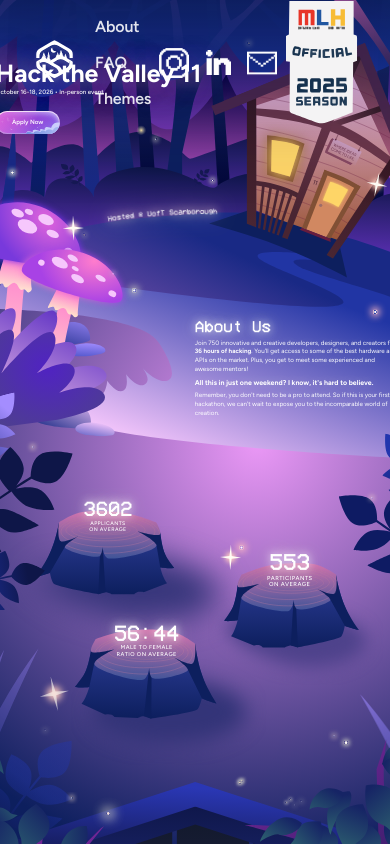
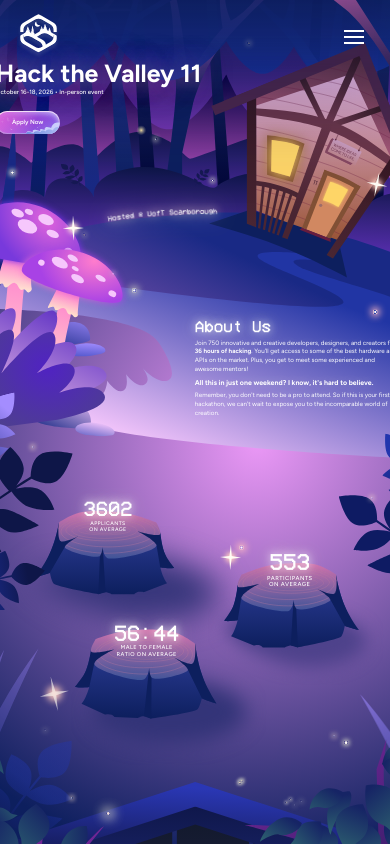
Before and after one commit to hackthevalley/hack-the-front-2026, a Next.js app: page / in a window 390 px wide. Shown: the top 844 px of the page. Built offline with nearby package versions, Linux system fonts and the light colour scheme.

Commit message:
refined new nav bar with mobile view

```diff
--- a/components/layout/NewHomeNavBar.tsx
+++ b/components/layout/NewHomeNavBar.tsx
@@ -1,7 +1,7 @@
 "use client";
 
+import type { ReactNode } from "react";
 import { useEffect, useRef, useState } from "react";
-import Link from "next/link";
 import IconLink from "@/components/ui/IconLink";
 import MaskIcon from "@/components/ui/MaskIcon";
 
@@ -18,16 +18,20 @@
   { key: "themes", label: "Themes", targetId: "themes", offsetRatio: 0.16 },
 ];
 
-const NAVBAR_HEIGHT = 123.2548828125;
+const DESKTOP_NAVBAR_HEIGHT = 123.2548828125;
+const MOBILE_NAVBAR_HEIGHT = 72;
 const REVEAL_SCROLL_DELTA = 28;
 const HIDE_SCROLL_DELTA = 20;
 const SCROLL_EPSILON = 2;
-const SHELL_BLEND_DISTANCE = 180;
+const SHELL_BLEND_DISTANCE = 280;
 const MAX_SHELL_INSET = 16;
 const MAX_SHELL_RADIUS = 28;
 const MAX_SHELL_ALPHA = 0.72;
 const MAX_SHELL_BLUR = 10;
 const MAX_SHADOW_ALPHA = 0.22;
+const MOBILE_SHELL_RADIUS = 14;
+const MOBILE_SHELL_SIDE_PADDING = 4;
+const MOBILE_SHELL_TOP_PADDING = 6;
 
 const SOCIAL_LINKS = [
   {
@@ -72,44 +76,15 @@
 const clamp = (value: number, min: number, max: number) =>
   Math.min(max, Math.max(min, value));
 
-function NavContents({
-  items,
-  onSectionClick,
+function SocialLinks({
+  className = "",
+  onLinkClick,
 }: {
-  items: readonly NewHomeNavItem[];
-  onSectionClick: (item: NewHomeNavItem) => void;
+  className?: string;
+  onLinkClick?: () => void;
 }) {
   return (
-    <nav className="mx-auto flex h-[123.2548828125px] w-full max-w-[1512px] items-center justify-between gap-6 px-[clamp(24px,7.9365vw,120px)] text-white">
-      <div className="flex min-w-0 items-center gap-[clamp(18px,2.8vw,44px)]">
-        <Link
-          href="/"
-          aria-label="Hack the Valley home"
-          className="inline-flex shrink-0 sparkle-icon"
-        >
-          <MaskIcon
-            src="/icons/htv-logo.svg"
-            width={45}
-            height={45}
-            className="text-white transition-colors duration-150 hover:text-zinc-200 focus-visible:outline-2 focus-visible:outline-offset-2 focus-visible:outline-current"
-          />
-        </Link>
-
-        <div className="flex flex-wrap items-center gap-x-[clamp(14px,2.2vw,38px)] gap-y-3">
-          {items.map((item) => (
-            <button
-              key={item.key}
-              type="button"
-              onClick={() => onSectionClick(item)}
-              className="home-nav-section-link cursor-pointer border-0 bg-transparent p-0 font-figtree text-[clamp(1rem,1.25vw,1.25rem)] font-semibold tracking-[-0.01em] text-white/88"
-            >
-              {item.label}
-            </button>
-          ))}
-        </div>
-      </div>
-
-      <div className="flex shrink-0 items-center gap-1 text-zinc-500 dark:text-zinc-400 sm:gap-5">
+    <div className={className}>
       {SOCIAL_LINKS.map((link) => {
         const icon =
           "preserveOriginal" in link && link.preserveOriginal ? (
@@ -131,16 +106,269 @@
           );
 
         return (
-            <IconLink
-              key={link.key}
-              href={link.href}
-              label={link.label}
-              icon={icon}
-            />
+          <span key={link.key} onClick={onLinkClick}>
+            <IconLink href={link.href} label={link.label} icon={icon} />
+          </span>
         );
       })}
     </div>
+  );
+}
+
+function SectionLinks({
+  items,
+  onSectionClick,
+  className = "",
+  itemClassName = "",
+}: {
+  items: readonly NewHomeNavItem[];
+  onSectionClick: (item: NewHomeNavItem) => void;
+  className?: string;
+  itemClassName?: string;
+}) {
+  return (
+    <div className={className}>
+      {items.map((item) => (
+        <button
+          key={item.key}
+          type="button"
+          onClick={() => onSectionClick(item)}
+          className={[
+            "home-nav-section-link cursor-pointer border-0 bg-transparent p-0",
+            itemClassName,
+          ].join(" ")}
+        >
+          {item.label}
+        </button>
+      ))}
+    </div>
+  );
+}
+
+function MenuButton({
+  isOpen,
+  onClick,
+}: {
+  isOpen: boolean;
+  onClick: () => void;
+}) {
+  return (
+    <button
+      type="button"
+      onClick={onClick}
+      aria-label={isOpen ? "Close navigation menu" : "Open navigation menu"}
+      aria-expanded={isOpen}
+      aria-controls="mobile-nav-overlay"
+      className="group inline-flex h-10 w-10 items-center justify-center text-white transition-opacity duration-200 hover:opacity-80 focus-visible:outline-2 focus-visible:outline-offset-2 focus-visible:outline-white md:hidden"
+    >
+      <span className="relative block h-4 w-5">
+        <span
+          className={[
+            "absolute left-1/2 top-1/2 h-0.5 w-5 -translate-x-1/2 bg-current transition-transform duration-200",
+            isOpen ? "translate-y-0 rotate-45" : "-translate-y-[6px]",
+          ].join(" ")}
+        />
+        <span
+          className={[
+            "absolute left-1/2 top-1/2 h-0.5 w-5 -translate-x-1/2 bg-current transition-opacity duration-200",
+            isOpen ? "opacity-0" : "opacity-100",
+          ].join(" ")}
+        />
+        <span
+          className={[
+            "absolute left-1/2 top-1/2 h-0.5 w-5 -translate-x-1/2 bg-current transition-transform duration-200",
+            isOpen ? "translate-y-0 -rotate-45" : "translate-y-[6px]",
+          ].join(" ")}
+        />
+      </span>
+    </button>
+  );
+}
+
+function LogoButton({
+  onClick,
+}: {
+  onClick: () => void;
+}) {
+  return (
+    <button
+      type="button"
+      onClick={onClick}
+      aria-label="Hack the Valley home"
+      className="inline-flex shrink-0 sparkle-icon"
+    >
+      <MaskIcon
+        src="/icons/htv-logo.svg"
+        width={45}
+        height={45}
+        className="h-8 w-8 text-white transition-colors duration-150 hover:text-zinc-200 focus-visible:outline-2 focus-visible:outline-offset-2 focus-visible:outline-current md:h-[45px] md:w-[45px]"
+      />
+    </button>
+  );
+}
+
+function NavBarFrame({
+  items,
+  isMenuOpen,
+  onMenuToggle,
+  onSectionClick,
+  onLogoClick,
+}: {
+  items: readonly NewHomeNavItem[];
+  isMenuOpen: boolean;
+  onMenuToggle: () => void;
+  onSectionClick: (item: NewHomeNavItem) => void;
+  onLogoClick: () => void;
+}) {
+  return (
+    <nav className="mx-auto flex h-[72px] w-full max-w-[1512px] items-center justify-between gap-4 px-4 text-white md:h-[123.2548828125px] md:gap-6 md:px-[clamp(24px,7.9365vw,120px)]">
+      <div className="flex min-w-0 items-center gap-4 md:gap-[clamp(18px,2.8vw,44px)]">
+        <LogoButton onClick={onLogoClick} />
+
+        <SectionLinks
+          items={items}
+          onSectionClick={onSectionClick}
+          className="hidden flex-wrap items-center gap-x-[clamp(14px,2.2vw,38px)] gap-y-3 md:flex"
+          itemClassName="font-figtree text-[clamp(1rem,1.25vw,1.25rem)] font-semibold tracking-[-0.01em] text-white/88"
+        />
+      </div>
+
+      <SocialLinks className="hidden shrink-0 items-center gap-1 text-zinc-500 dark:text-zinc-400 sm:gap-5 md:flex" />
+
+      <MenuButton isOpen={isMenuOpen} onClick={onMenuToggle} />
     </nav>
+  );
+}
+
+function MobileMenuOverlay({
+  isOpen,
+  items,
+  onClose,
+  onSectionClick,
+}: {
+  isOpen: boolean;
+  items: readonly NewHomeNavItem[];
+  onClose: () => void;
+  onSectionClick: (item: NewHomeNavItem) => void;
+}) {
+  return (
+    <div
+      id="mobile-nav-overlay"
+      aria-hidden={!isOpen}
+      className={[
+        "fixed inset-0 z-40 md:hidden",
+        "transition-[opacity,visibility] duration-300 ease-out",
+        isOpen ? "visible opacity-100" : "invisible opacity-0",
+      ].join(" ")}
+    >
+      <div className="absolute inset-0 bg-[radial-gradient(circle_at_top,_rgba(223,99,220,0.18),_transparent_32%),linear-gradient(180deg,rgba(4,7,30,0.985),rgba(15,27,96,0.965))]" />
+
+      <div className="absolute inset-0 overflow-y-auto px-8 pb-10 pt-32">
+        <div className="flex min-h-full flex-col items-center">
+          <SectionLinks
+            items={items}
+            onSectionClick={onSectionClick}
+            className="flex flex-1 flex-col items-center justify-center gap-8 text-center"
+            itemClassName="font-figtree text-[clamp(2rem,8vw,3.25rem)] font-semibold leading-none tracking-[-0.03em] text-white"
+          />
+
+          <div className="mb-4 mt-12 h-px w-24 bg-white/12" />
+
+          <SocialLinks
+            className="flex items-center justify-center gap-5 text-zinc-500"
+            onLinkClick={onClose}
+          />
+        </div>
+      </div>
+    </div>
+  );
+}
+
+function NavContents({
+  items,
+  isMenuOpen,
+  onMenuToggle,
+  onSectionClick,
+  onLogoClick,
+}: {
+  items: readonly NewHomeNavItem[];
+  isMenuOpen: boolean;
+  onMenuToggle: () => void;
+  onSectionClick: (item: NewHomeNavItem) => void;
+  onLogoClick: () => void;
+}) {
+  return (
+    <NavBarFrame
+      items={items}
+      isMenuOpen={isMenuOpen}
+      onMenuToggle={onMenuToggle}
+      onSectionClick={onSectionClick}
+      onLogoClick={onLogoClick}
+    />
+  );
+}
+
+function Shell({
+  children,
+  shellProgress,
+}: {
+  children: ReactNode;
+  shellProgress: number;
+}) {
+  const shellInset = MAX_SHELL_INSET * shellProgress;
+  const shellRadius = MAX_SHELL_RADIUS * shellProgress;
+  const shellAlpha = MAX_SHELL_ALPHA * shellProgress;
+  const shellBlur = MAX_SHELL_BLUR * shellProgress;
+  const shellShadowAlpha = MAX_SHADOW_ALPHA * shellProgress;
+  const shellTopPadding = MOBILE_SHELL_TOP_PADDING * shellProgress;
+  const shellSidePadding = MOBILE_SHELL_SIDE_PADDING * shellProgress;
+  const shellBorderAlpha = 0.12 * shellProgress;
+  const shellOutsetX = shellSidePadding + shellInset;
+  const shellOutsetY = shellTopPadding + shellInset;
+  const shellBottomOutset = shellOutsetY * 0.16;
+  const shellRadiusValue = MOBILE_SHELL_RADIUS * shellProgress + shellRadius;
+
+  return (
+    <div className="relative mx-auto max-w-[1512px]">
+      <div
+        aria-hidden="true"
+        className="pointer-events-none absolute overflow-hidden transition-[inset,border-radius,box-shadow,backdrop-filter,background] duration-300 ease-out"
+        style={{
+          left: `${-shellOutsetX}px`,
+          right: `${-shellOutsetX}px`,
+          top: `${-shellOutsetY}px`,
+          bottom: `${-shellBottomOutset}px`,
+          borderRadius: `${shellRadiusValue}px`,
+          background: `linear-gradient(180deg, rgba(17, 28, 99, ${shellAlpha}) 0%, rgba(17, 28, 99, ${shellAlpha * 0.98}) 48%, rgba(17, 28, 99, ${shellAlpha * 0.82}) 72%, rgba(17, 28, 99, ${shellAlpha * 0.42}) 90%, rgba(17, 28, 99, 0) 100%)`,
+          boxShadow:
+            shellShadowAlpha > 0
+              ? `0 18px 40px rgba(0, 0, 0, ${shellShadowAlpha})`
+              : "none",
+          backdropFilter: `blur(${shellBlur}px)`,
+          WebkitBackdropFilter: `blur(${shellBlur}px)`,
+          maskImage:
+            "linear-gradient(180deg, rgba(0,0,0,1) 0%, rgba(0,0,0,1) 52%, rgba(0,0,0,.96) 64%, rgba(0,0,0,.88) 74%, rgba(0,0,0,.72) 82%, rgba(0,0,0,.48) 89%, rgba(0,0,0,.22) 95%, transparent 100%)",
+          WebkitMaskImage:
+            "linear-gradient(180deg, rgba(0,0,0,1) 0%, rgba(0,0,0,1) 52%, rgba(0,0,0,.96) 64%, rgba(0,0,0,.88) 74%, rgba(0,0,0,.72) 82%, rgba(0,0,0,.48) 89%, rgba(0,0,0,.22) 95%, transparent 100%)",
+        }}
+      />
+      <div
+        aria-hidden="true"
+        className="pointer-events-none absolute overflow-hidden transition-[inset,border-radius,opacity] duration-300 ease-out"
+        style={{
+          left: `${-shellOutsetX}px`,
+          right: `${-shellOutsetX}px`,
+          top: `${-shellOutsetY}px`,
+          bottom: `${-shellBottomOutset}px`,
+          borderRadius: `${shellRadiusValue}px`,
+          opacity: shellProgress,
+          background: `linear-gradient(180deg, rgba(255, 255, 255, ${shellBorderAlpha}) 0%, rgba(255, 255, 255, ${shellBorderAlpha * 0.4}) 10%, rgba(255, 255, 255, ${shellBorderAlpha * 0.12}) 18%, transparent 28%)`,
+        }}
+      />
+      <div className="relative z-10">
+        {children}
+      </div>
+    </div>
   );
 }
 
@@ -153,6 +381,7 @@
   items = DEFAULT_ITEMS,
 }: NewHomeNavBarProps) {
   const [isVisible, setIsVisible] = useState(true);
+  const [isMenuOpen, setIsMenuOpen] = useState(false);
   const [scrollY, setScrollY] = useState(0);
   const lastScrollYRef = useRef(0);
   const upwardTravelRef = useRef(0);
@@ -167,6 +396,14 @@
       const deltaY = currentScrollY - lastScrollYRef.current;
 
       setScrollY(currentScrollY);
+
+      if (isMenuOpen) {
+        setIsVisible(true);
+        upwardTravelRef.current = 0;
+        downwardTravelRef.current = 0;
+        lastScrollYRef.current = currentScrollY;
+        return;
+      }
 
       if (currentScrollY <= SCROLL_EPSILON) {
         setIsVisible(true);
@@ -205,6 +442,45 @@
 
     window.addEventListener("scroll", handleScroll, { passive: true });
     return () => window.removeEventListener("scroll", handleScroll);
+  }, [isMenuOpen]);
+
+  useEffect(() => {
+    if (!isMenuOpen) {
+      return;
+    }
+
+    const previousOverflow = document.body.style.overflow;
+    const previousTouchAction = document.body.style.touchAction;
+
+    document.body.style.overflow = "hidden";
+    document.body.style.touchAction = "none";
+
+    const handleKeyDown = (event: KeyboardEvent) => {
+      if (event.key === "Escape") {
+        setIsMenuOpen(false);
+      }
+    };
+
+    window.addEventListener("keydown", handleKeyDown);
+
+    return () => {
+      document.body.style.overflow = previousOverflow;
+      document.body.style.touchAction = previousTouchAction;
+      window.removeEventListener("keydown", handleKeyDown);
+    };
+  }, [isMenuOpen]);
+
+  useEffect(() => {
+    const mediaQuery = window.matchMedia("(min-width: 768px)");
+
+    const handleDesktopMatch = (event: MediaQueryListEvent) => {
+      if (event.matches) {
+        setIsMenuOpen(false);
+      }
+    };
+
+    mediaQuery.addEventListener("change", handleDesktopMatch);
+    return () => mediaQuery.removeEventListener("change", handleDesktopMatch);
   }, []);
 
   const handleSectionClick = (item: NewHomeNavItem) => {
@@ -222,44 +498,48 @@
     window.history.replaceState(null, "", `#${item.targetId}`);
   };
 
+  const handleOverlaySectionClick = (item: NewHomeNavItem) => {
+    setIsMenuOpen(false);
+    handleSectionClick(item);
+  };
+
+  const handleLogoClick = () => {
+    setIsMenuOpen(false);
+    window.scrollTo({
+      top: 0,
+      behavior: "smooth",
+    });
+    window.history.replaceState(null, "", window.location.pathname);
+  };
+
   const shellProgress = clamp(scrollY / SHELL_BLEND_DISTANCE, 0, 1);
-  const shellInset = MAX_SHELL_INSET * shellProgress;
-  const shellRadius = MAX_SHELL_RADIUS * shellProgress;
-  const shellAlpha = MAX_SHELL_ALPHA * shellProgress;
-  const shellBlur = MAX_SHELL_BLUR * shellProgress;
-  const shellShadowAlpha = MAX_SHADOW_ALPHA * shellProgress;
-  const translateY = isVisible ? 0 : -(NAVBAR_HEIGHT + shellInset + 24);
+  const translateY = isVisible
+    ? 0
+    : -(Math.max(MOBILE_NAVBAR_HEIGHT, DESKTOP_NAVBAR_HEIGHT) + 24);
 
   return (
+    <>
       <header
         className="fixed inset-x-0 top-0 z-50 w-full transition-transform duration-300 ease-out"
         style={{ transform: `translateY(${translateY}px)` }}
       >
-      <div
-        className="transition-[padding] duration-300 ease-out"
-        style={{
-          paddingTop: shellInset,
-          paddingLeft: shellInset,
-          paddingRight: shellInset,
-        }}
-      >
-        <div
-          className="mx-auto max-w-[1512px] overflow-hidden transition-[border-radius,background-color,border-color,box-shadow,backdrop-filter] duration-300 ease-out"
-          style={{
-            borderRadius: `${shellRadius}px`,
-            backgroundColor: `rgba(17, 28, 99, ${shellAlpha})`,
-            border: `1px solid rgba(255, 255, 255, ${0.12 * shellProgress})`,
-            boxShadow:
-              shellShadowAlpha > 0
-                ? `0 18px 40px rgba(0, 0, 0, ${shellShadowAlpha})`
-                : "none",
-            backdropFilter: `blur(${shellBlur}px)`,
-            WebkitBackdropFilter: `blur(${shellBlur}px)`,
-          }}
-        >
-          <NavContents items={items} onSectionClick={handleSectionClick} />
-        </div>
-      </div>
+        <Shell shellProgress={shellProgress}>
+          <NavContents
+            items={items}
+            isMenuOpen={isMenuOpen}
+            onMenuToggle={() => setIsMenuOpen((current) => !current)}
+            onSectionClick={handleSectionClick}
+            onLogoClick={handleLogoClick}
+          />
+        </Shell>
       </header>
+
+      <MobileMenuOverlay
+        isOpen={isMenuOpen}
+        items={items}
+        onClose={() => setIsMenuOpen(false)}
+        onSectionClick={handleOverlaySectionClick}
+      />
+    </>
   );
 }
```
Lines whose indentation alone changed are shown as unchanged.
